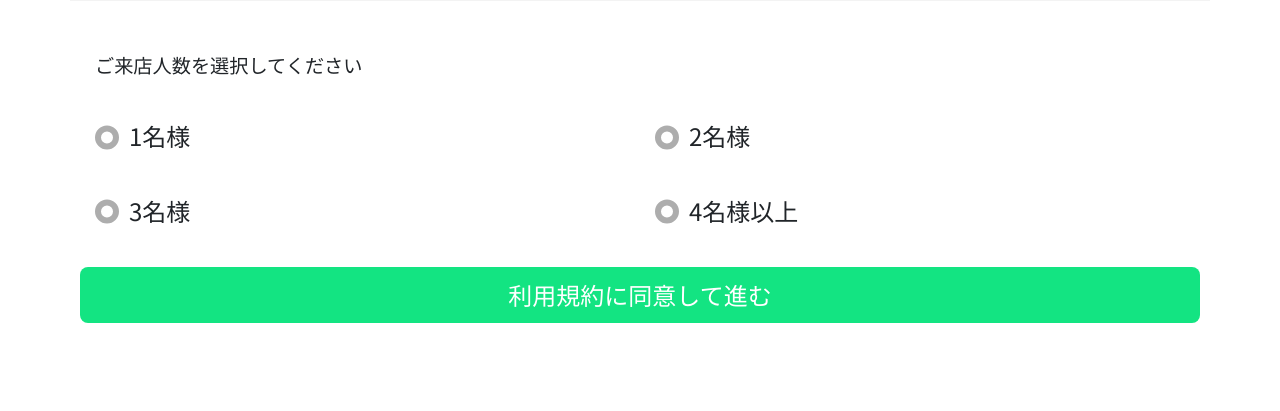
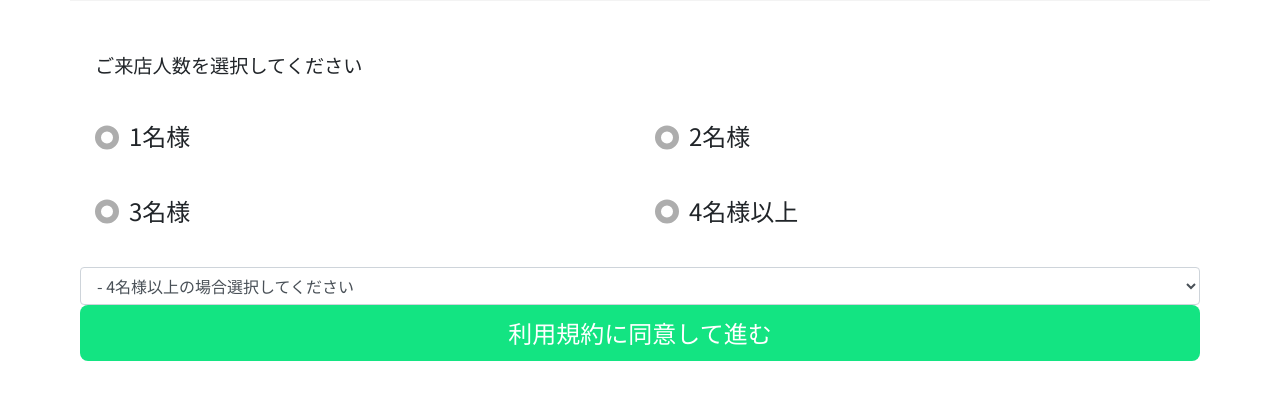
Before and after one commit to kasuuuu4423/dont-touch-menu, a PHP site: page /dist/index.html in a window 1280 px wide. Shown: the part 2208-2619 px from the top of the page. Before the commit the page ends 2531 px from the top, so only its background shows below. Run offline with PHP 8.4, Linux system fonts and the light colour scheme; style sheets or scripts are compiled from the project's sources.

Commit message:
[add] 4名様以上の来店に対応

```diff
--- a/dist/index.html
+++ b/dist/index.html
@@ -80,6 +80,15 @@
               <input type="radio" name="num" value="4" id="r_4">
               <label class="col-6" for="r_4"><span>4名様以上</span>
               </label>
+              <!--label(for="s") 4名様以上の場合-->
+              <select class="form-control col-12" name="num_select" id="s">
+                <option value="">- 4名様以上の場合選択してください</option>
+                <option value="#{i}">4名様</option>
+                <option value="#{i}">5名様</option>
+                <option value="#{i}">6名様</option>
+                <option value="#{i}">7名様</option>
+                <option value="#{i}">8名様</option>
+              </select>
               <input class="submit" type="submit" value="利用規約に同意して進む">
             </div>
           </form>
--- a/src/pug/index.pug
+++ b/src/pug/index.pug
@@ -56,6 +56,11 @@ block content
 										span #{i}名様以上
 									- else
 										span #{i}名様
+						//label(for="s") 4名様以上の場合
+						select(class="form-control col-12", name="num_select", id="s")
+							option(value="") - 4名様以上の場合選択してください
+							- for(var i = 4; i <= 8; i++)
+								option(value="#{i}") #{i}名様
 						input(type="submit", value="利用規約に同意して進む").submit
 
 block script
```
Also changed, not shown: public/index.php (+13 -1 lines), src/scss/_variables.scss (line endings or trailing spaces).
